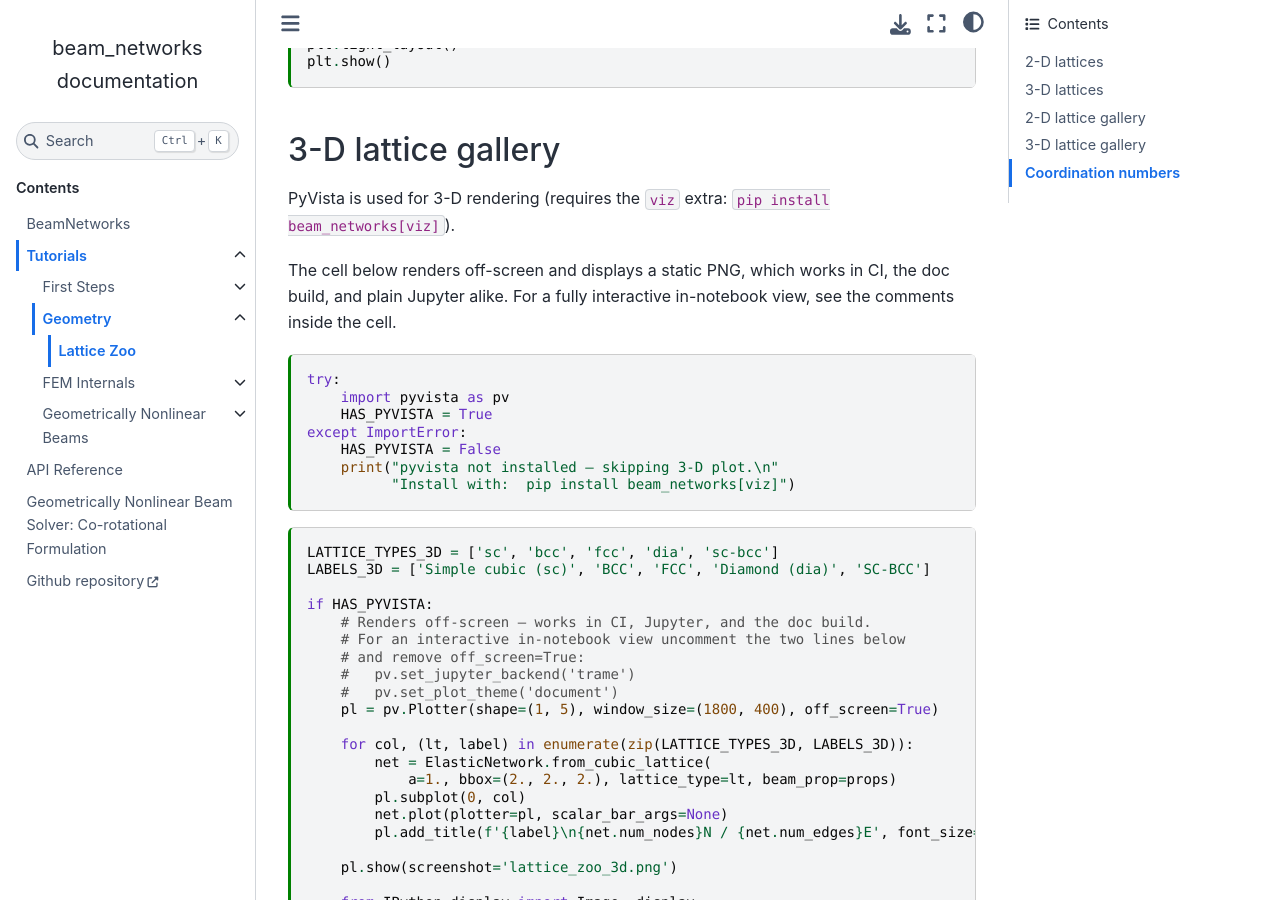
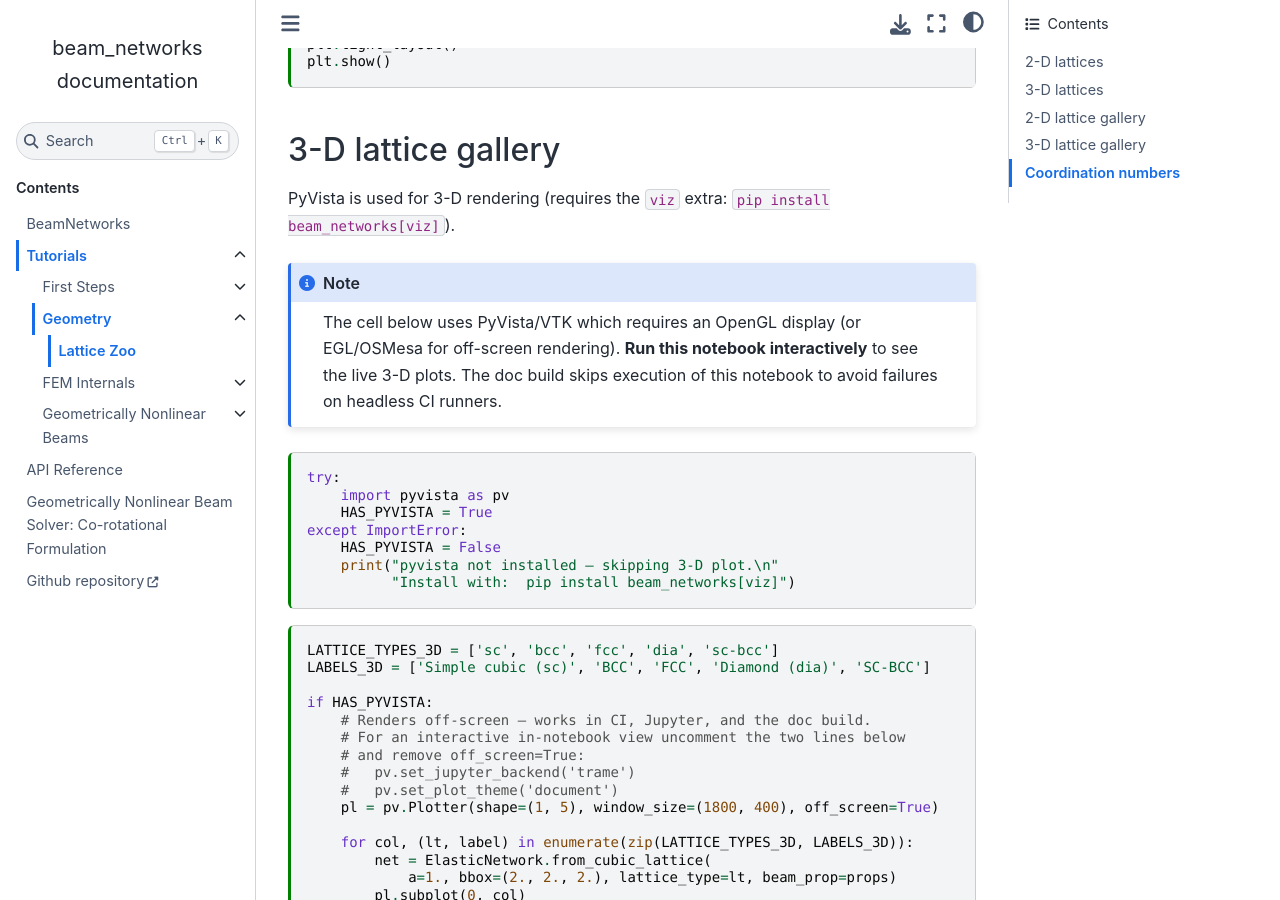
Before and after one commit to hannes-holey/BeamNetworks, a Sphinx documentation site: the page built from doc/tutorials/geometry/lattice_zoo.ipynb, in a window 1280 px wide and 900 px high, scrolled down 1328 px. Built offline with Sphinx 7.4.7 and the Sphinx Book theme 1.1.4, drawn with Linux system fonts in a browser that asks for light colours; pages that are not in the unit, such as notebooks, are missing from menus; the version number could not be read and is left out.

Commit message:
maint: temporary fix for doc build

```diff
--- a/doc/conf.py
+++ b/doc/conf.py
@@ -37,6 +37,12 @@
 }
 nb_execution_timeout = 120
 
+# lattice_zoo.ipynb uses PyVista for 3-D rendering; PyVista/VTK requires
+# OpenGL/EGL/OSMesa which is not available on CI.  Exclude the notebook from
+# execution so Sphinx shows its static source.  Run it interactively to see
+# the live 3-D plots.
+nb_execution_excludepatterns = ["**/lattice_zoo.ipynb"]
+
 autosummary_generate = True
 
 templates_path = ['_templates']
```
Also changed, not shown: doc/tutorials/geometry/lattice_zoo.ipynb.
